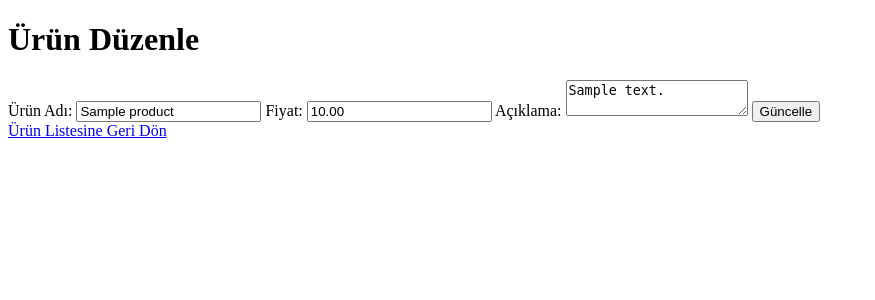
After one commit to tugcebll/kle, a Laravel app: page /products/1/edit in a window 1280 px wide. The commit adds this page. Shown: the top 300 px of the page, without its empty margins (0-875 px from the left). Run offline with Laravel 12, Linux system fonts and the light colour scheme; a user stored in the database is signed in; tables that the repository leaves empty hold one stand-in row (values such as "Sample post"); parts of the project's set-up code (start-up, migrations or seed data) failed here and were passed over.

Commit message:
Urun CRUD islemleri eklendi

```diff
--- a/app/Http/Controllers/ProductController.php
+++ b/app/Http/Controllers/ProductController.php
@@ -56,7 +56,8 @@ class ProductController extends Controller
      */
     public function edit(string $id)
     {
-        //
+        $product = Product::findOrFail($id);
+        return view('products.edit', compact('product'));
     }
 
     /**
@@ -64,7 +65,18 @@ class ProductController extends Controller
      */
     public function update(Request $request, string $id)
     {
-        //
+        $product = Product::findOrFail($id);
+
+        $validated = $request->validate([
+            'name' => 'required|string|max:100',
+            'price' => 'required|numeric|min:0',
+            'description' => 'required|string',
+        ]);
+
+        $product->update($validated);
+
+        return redirect()->route('products.index')
+            ->with('success', 'Ürün başarıyla güncellendi.');
     }
 
     /**
--- a/resources/views/home.blade.php
+++ b/resources/views/home.blade.php
@@ -10,5 +10,6 @@
     <h1>Kle Ürün Sistemi</h1>
     <p>Ana sayfaya hoş geldiniz</p>
 
+    <a href="{{ route('products.index') }}">Ürün Listesine Git</a>
 </body>
 </html>
--- /dev/null
+++ b/resources/views/products/edit.blade.php
@@ -0,0 +1,34 @@
+<!DOCTYPE html>
+<html lang="tr">
+<head>
+    <meta charset="UTF-8">
+    <meta name="viewport" content="width=device-width, initial-scale=1.0">
+    <title>Ürün Düzenle</title>
+</head>
+<body>
+
+    <h1>Ürün Düzenle </h1>
+
+    <form action="{{ route('products.update', $product->id) }}" method="POST">
+
+
+        @csrf
+        @method('PUT')
+
+        <label for="name">Ürün Adı:</label>
+        <input type="text" name="name" id="name" value="{{ old('name', $product->name) }}">
+
+        <label for="price">Fiyat:</label>
+        <input type="number" name="price" id="price" step="0.01" value="{{ old('price', $product->price) }}">
+
+        <label for="description">Açıklama:</label>
+        <textarea name="description" id="description">{{ old('description', $product->description) }}</textarea>
+
+        <button type="submit">Güncelle</button>
+
+    </form>
+
+    <a href="{{ route('products.index') }}">Ürün Listesine Geri Dön</a>
+
+</body>
+</html>
--- a/resources/views/products/index.blade.php
+++ b/resources/views/products/index.blade.php
@@ -17,6 +17,8 @@
     @forelse ($products as $product)
        <p> {{ $product->name }} - {{ $product->price }} TL</p>
        <a href="{{ route('products.show', $product->id) }}">Detayları Gör</a>
+
+       <a href="{{ route('products.edit', $product->id) }}">Düzenle</a>
     @empty
         <p>Henüz ürün eklenmedi.</p>
     @endforelse
--- a/routes/web.php
+++ b/routes/web.php
@@ -23,3 +23,7 @@ Route::get('/products/create', [ProductController::class, 'create'])->middleware
 Route::post('/products', [ProductController::class, 'store'])->middleware('auth')->name('products.store');
 
 Route::get('/products/{id}', [ProductController::class, 'show'])->middleware('auth')->name('products.show');
+
+Route::get('/products/{id}/edit', [ProductController::class, 'edit'])->middleware('auth')->name('products.edit');
+Route::put('/products/{id}', [ProductController::class, 'update'])->middleware('auth')->name('products.update');
+//Route::delete('/products/{id}', [ProductController::class, 'destroy'])->middleware('auth')->name('products.destroy');
```
